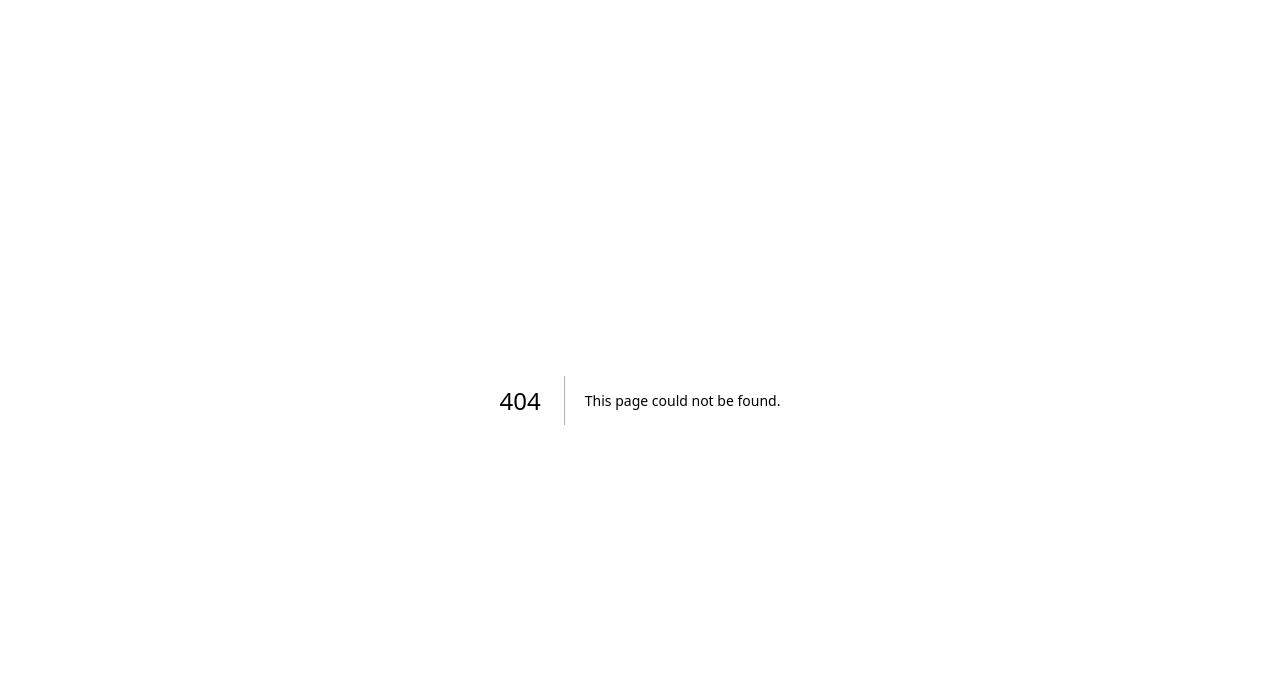
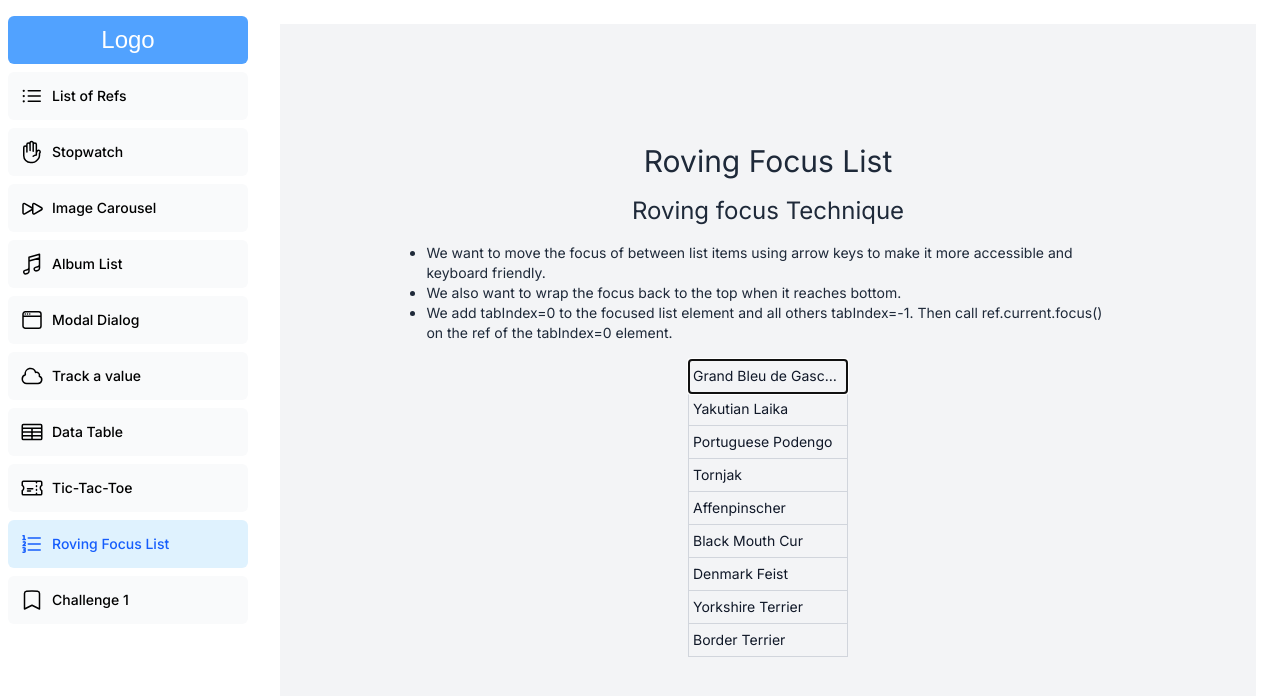
Before and after one commit to msrxse/next-challenges, a Next.js app: page /dashboard/roving-focus-list in a window 1280 px wide. Before the commit this address had no page. Shown: the top 696 px of the page. Built offline with nearby package versions, Linux system fonts and the light colour scheme; a web font is replaced by a local one.

Commit message:
Add roving focus list challenge

```diff
--- /dev/null
+++ b/app/dashboard/roving-focus-list/item.tsx
@@ -0,0 +1,46 @@
+"use client";
+
+import { useCallback, useEffect, useRef } from "react";
+import { type Dog } from "./page";
+
+function Item({
+  dog,
+  currentFocus,
+  index,
+  setCurrentFocus,
+}: {
+  dog: Dog;
+  currentFocus: boolean;
+  index: number;
+  setCurrentFocus: (i: number) => void;
+}) {
+  const ref = useRef<HTMLLIElement>(null);
+
+  useEffect(() => {
+    if (currentFocus && ref.current) {
+      // Slight delay to ensure DOM is updated
+      setTimeout(() => {
+        ref.current?.focus();
+      }, 0);
+    }
+  }, [currentFocus]);
+
+  const handleSelect = useCallback(() => {
+    setCurrentFocus(index);
+  }, [index, setCurrentFocus]);
+
+  return (
+    <li
+      ref={ref}
+      tabIndex={currentFocus ? 0 : -1}
+      role="option"
+      aria-selected={currentFocus}
+      onClick={handleSelect}
+      className="text-sm text-gray-900 truncate px-1 py-1.5"
+    >
+      {dog.dog}
+    </li>
+  );
+}
+
+export default Item;
--- /dev/null
+++ b/app/dashboard/roving-focus-list/page.tsx
@@ -0,0 +1,113 @@
+"use client";
+
+import Item from "@/app/dashboard/roving-focus-list/item";
+import React, { useCallback, useEffect, useRef, useState } from "react";
+
+export interface Dog {
+  id: number;
+  dog: string;
+}
+export const dogs: Dog[] = [
+  {
+    id: 1,
+    dog: "Grand Bleu de Gascogne",
+  },
+  {
+    id: 2,
+    dog: "Yakutian Laika",
+  },
+  {
+    id: 3,
+    dog: "Portuguese Podengo",
+  },
+  {
+    id: 4,
+    dog: "Tornjak",
+  },
+  {
+    id: 5,
+    dog: "Affenpinscher",
+  },
+  {
+    id: 6,
+    dog: "Black Mouth Cur",
+  },
+  {
+    id: 7,
+    dog: "Denmark Feist",
+  },
+  {
+    id: 8,
+    dog: "Yorkshire Terrier",
+  },
+  {
+    id: 9,
+    dog: "Border Terrier",
+  },
+];
+
+function Page() {
+  const listRef = useRef<HTMLUListElement>(null);
+  const [currentFocus, setCurrentFocus] = useState<number>(0);
+  const handleKeyDown = useCallback(
+    (event: KeyboardEvent) => {
+      const size = dogs.length;
+      if (event.key === "ArrowDown") {
+        event.preventDefault();
+        setCurrentFocus(currentFocus === size - 1 ? 0 : currentFocus + 1);
+      } else if (event.key === "ArrowUp") {
+        event.preventDefault();
+        setCurrentFocus(currentFocus === 0 ? size - 1 : currentFocus - 1);
+      }
+    },
+    [currentFocus]
+  );
+
+  useEffect(() => {
+    const listElement = listRef.current;
+    listElement?.addEventListener("keydown", handleKeyDown, false);
+
+    return () => {
+      listElement?.removeEventListener("keydown", handleKeyDown, false);
+    };
+  }, [handleKeyDown]);
+
+  return (
+    <main className="bg-gray-100 h-full flex flex-col justify-center items-center">
+      <h1 className="text-3xl text-gray-800 pb-4">Roving Focus List</h1>
+      <h2 className="text-2xl text-gray-800 pb-4">Roving focus Technique</h2>
+      <ul className="list-disc w-[70%] mb-4 text-sm text-gray-800">
+        <li>
+          We want to move the focus of between list items using arrow keys to
+          make it more accessible and keyboard friendly.
+        </li>
+        <li>
+          We also want to wrap the focus back to the top when it reaches bottom.
+        </li>
+        <li>
+          We add tabIndex=0 to the focused list element and all others
+          tabIndex=-1. Then call ref.current.focus() on the ref of the
+          tabIndex=0 element.
+        </li>
+      </ul>
+      <ul
+        role="listbox"
+        ref={listRef}
+        tabIndex={0}
+        className="border border-gray-300 w-40 min-h-60 divide-y divide-gray-300"
+      >
+        {dogs.map((dog, index) => (
+          <Item
+            key={dog.id}
+            dog={dog}
+            currentFocus={currentFocus === index}
+            index={index}
+            setCurrentFocus={setCurrentFocus}
+          />
+        ))}
+      </ul>
+    </main>
+  );
+}
+
+export default Page;
--- a/app/ui/dashboard/nav-links.tsx
+++ b/app/ui/dashboard/nav-links.tsx
@@ -8,6 +8,7 @@ import {
   HandRaisedIcon,
   ListBulletIcon,
   MusicalNoteIcon,
+  NumberedListIcon,
   TableCellsIcon,
   TicketIcon,
   WindowIcon,
@@ -40,6 +41,11 @@ const links = [
   },
   { name: "Data Table", href: "/dashboard/data-table", icon: TableCellsIcon },
   { name: "Tic-Tac-Toe", href: "/dashboard/tic-tac-toe", icon: TicketIcon },
+  {
+    name: "Roving Focus List",
+    href: "/dashboard/roving-focus-list",
+    icon: NumberedListIcon,
+  },
   { name: "Challenge 1", href: "/dashboard/challenge-1", icon: BookmarkIcon },
 ];
 
```
